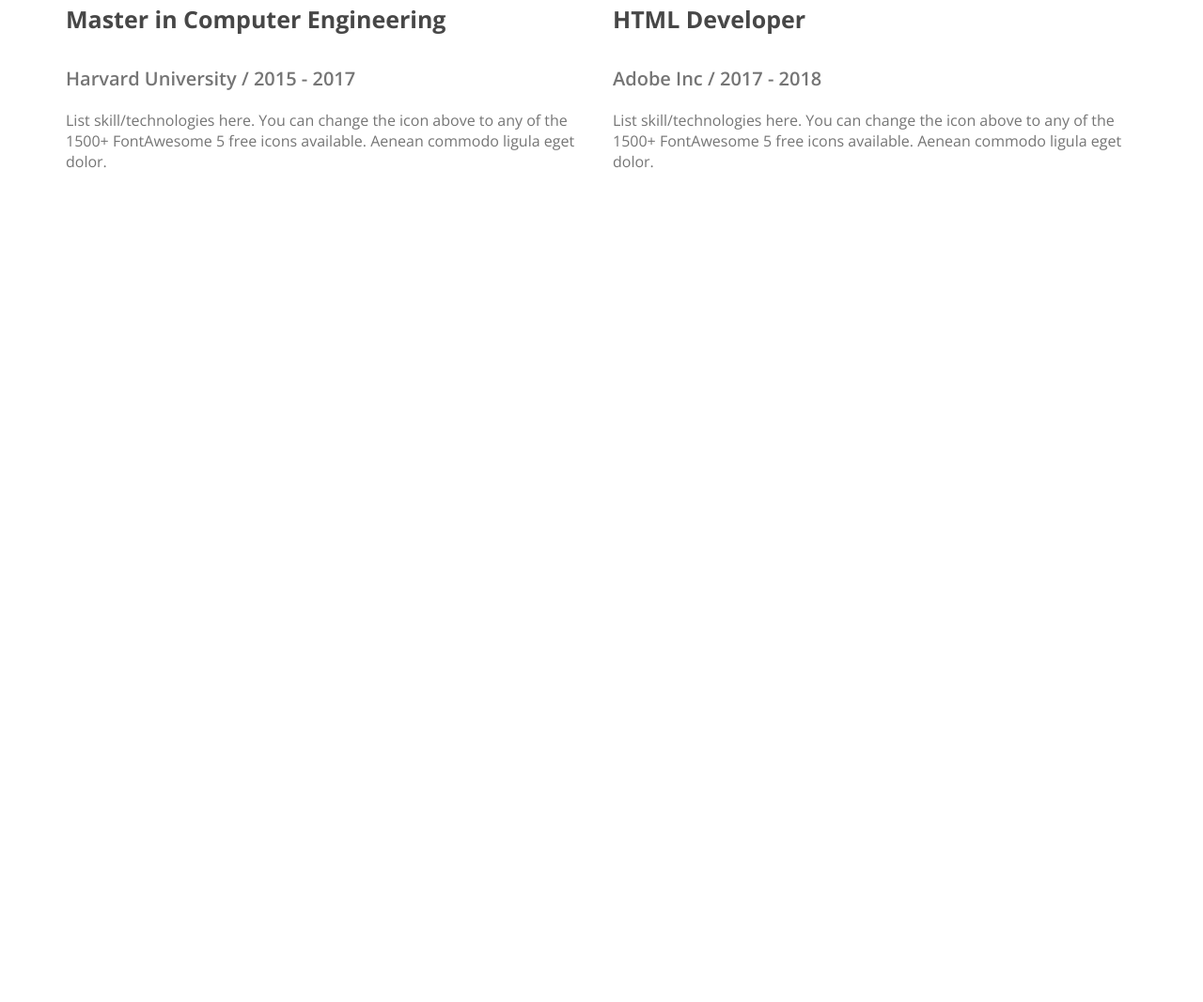
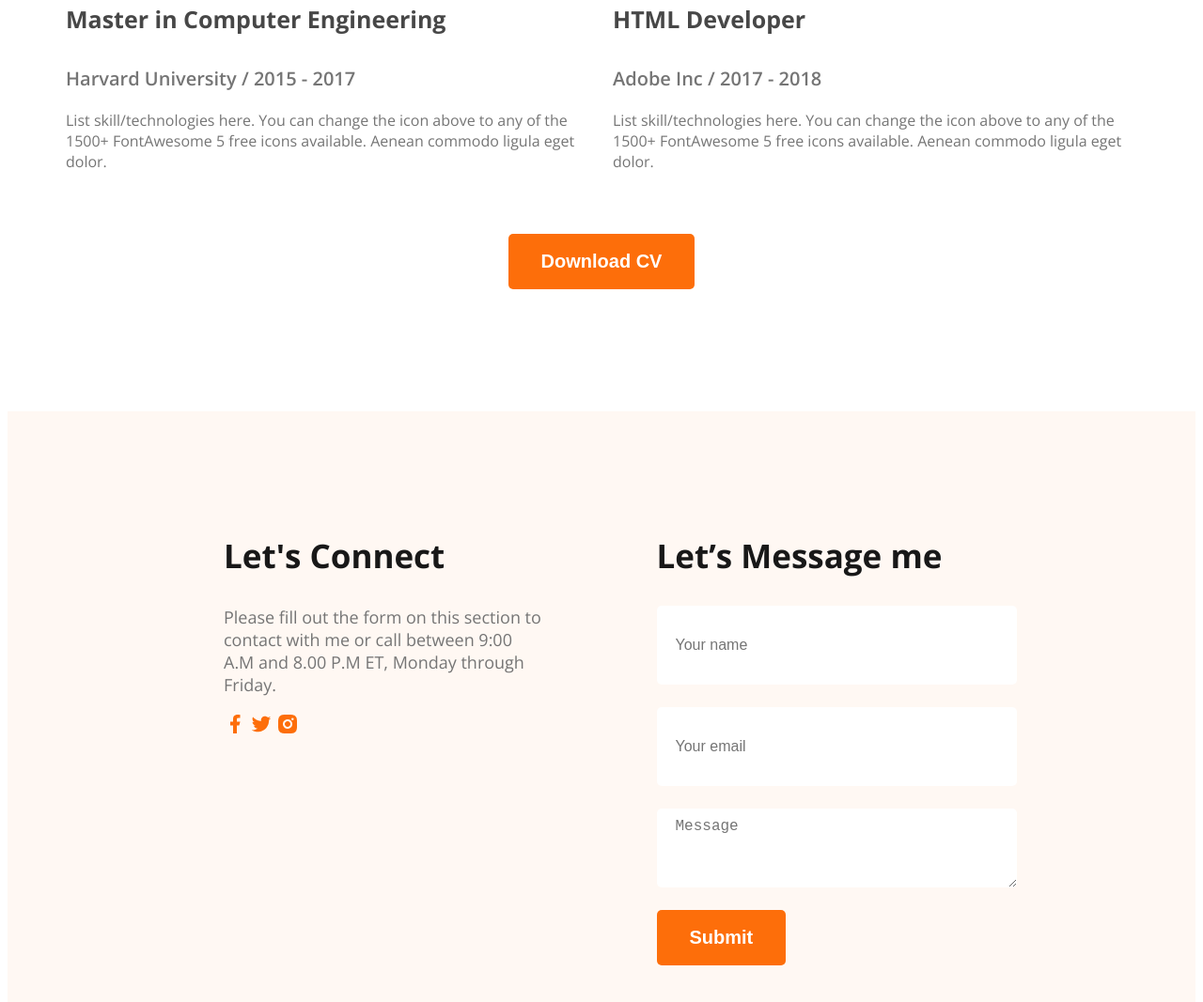
Before and after one commit to shmmdev/web-dev-portfolio, a plain HTML site: page index.html in a window 1280 px wide. Shown: the part 3010-4077 px from the top of the page at 94% size. Before the commit the page ends 3339 px from the top, so only its background shows below. Drawn offline with nearby package versions, Linux system fonts and the light colour scheme.

Commit message:
footer added

```diff
--- a/index.html
+++ b/index.html
@@ -177,11 +177,44 @@
 
             </div>
 
+            <div class="btn-container text-center">
+                <button class="btn-primary">Download CV</button>
+            </div>
+
         </section>
 
     </main>
 
-    <footer>
+    <footer class="secondary-bg">
+
+        <div class="footer-column">
+            <h3 class="section-title">Let's Connect</h3>
+            <p class="section-description">Please fill out the form on this section to contact with me or call between
+                9:00 A.M and 8.00 P.M ET, Monday through Friday.</p>
+            <div>
+                <a class="footer-link" href="">
+                    <img src="images/icons/facebook.png" alt="">
+                </a>
+                <a class="footer-link" href="">
+                    <img src="images/icons/twitter.png" alt="">
+                </a>
+                <a class="footer-link" href="">
+                    <img src="images/icons/insta.png" alt="">
+                </a>
+            </div>
+
+        </div>
+        <div class="footer-column">
+            <h3 class="section-title">Let’s Message me</h3>
+
+            <form action="">
+                <input type="text" name="" id="" placeholder="Your name">
+                <input type="email" name="" id="" placeholder="Your email">
+                <textarea name="" id="" cols="30" rows="20" placeholder="Message"></textarea>
+                <input class="btn-primary" type="button" value="Submit">
+            </form>
+
+        </div>
 
     </footer>
 </body>
--- a/styles/portfolio.css
+++ b/styles/portfolio.css
@@ -14,9 +14,11 @@
 .white-bg {
   background-color: #ffffff;
 }
+
 .text-primary {
   color: #fd6e0a;
 }
+
 .dark-1 {
   color: #181818;
 }
@@ -46,6 +48,10 @@
 
 .text-center {
   text-align: center;
+}
+
+.btn-container {
+  margin-top: 50px;
 }
 
 .btn-primary {
@@ -231,3 +237,33 @@ main section {
 .resume hr {
   margin: 30px 0px;
 }
+
+/* footer styles */
+
+footer {
+  padding: 130px 230px;
+  display: flex;
+  gap: 117px;
+}
+
+.footer-column {
+  width: 50%;
+}
+.footer-link {
+  text-decoration: none;
+}
+
+footer input[type="text"],
+footer input[type="email"],
+footer textarea {
+  height: 64px;
+  width: 100%;
+  border-radius: 5px;
+  background-color: white;
+  display: block;
+  color: #757575;
+  font-size: 16px;
+  margin-bottom: 24px;
+  padding: 10px 20px;
+  border: none;
+}
```
